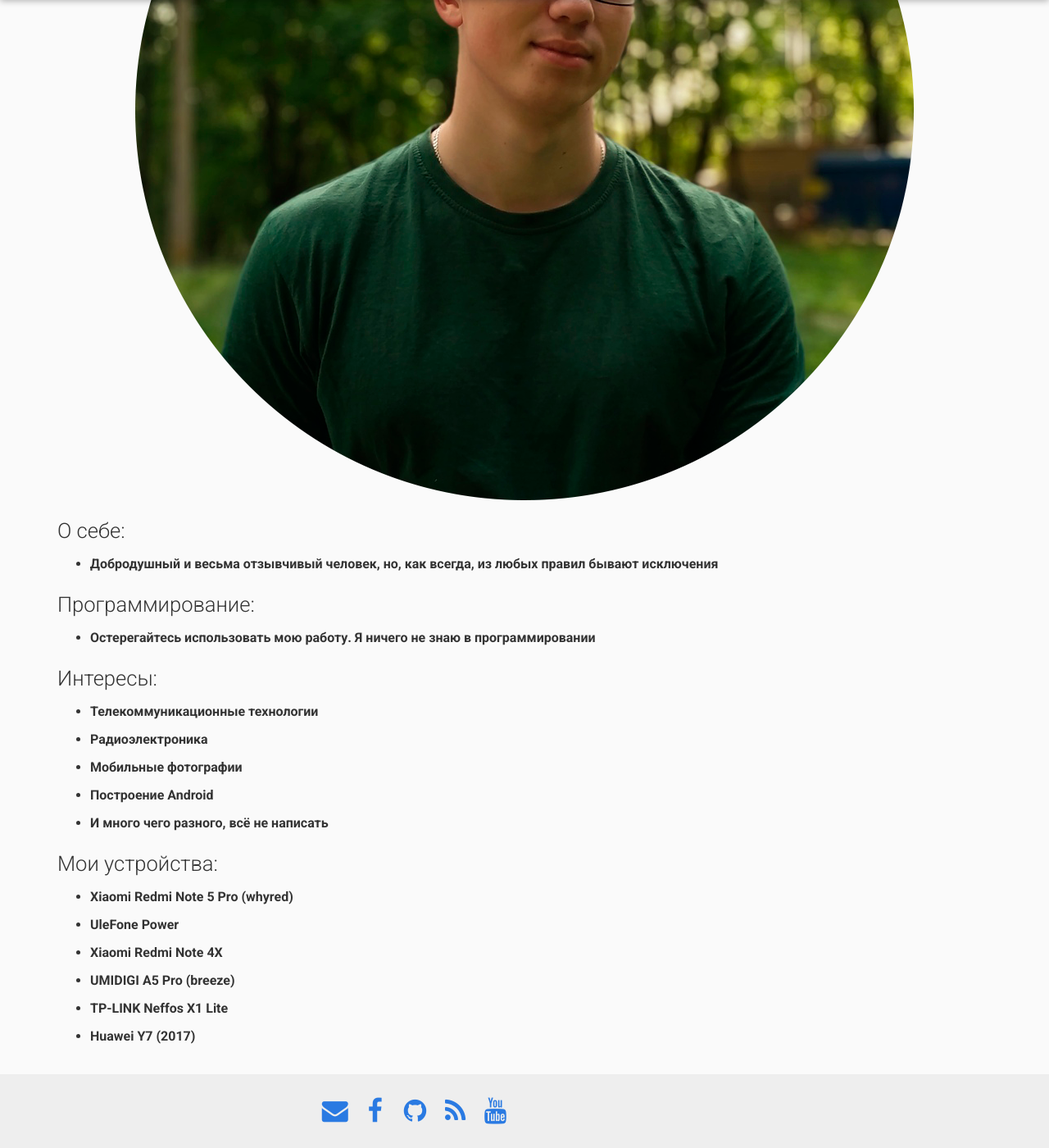
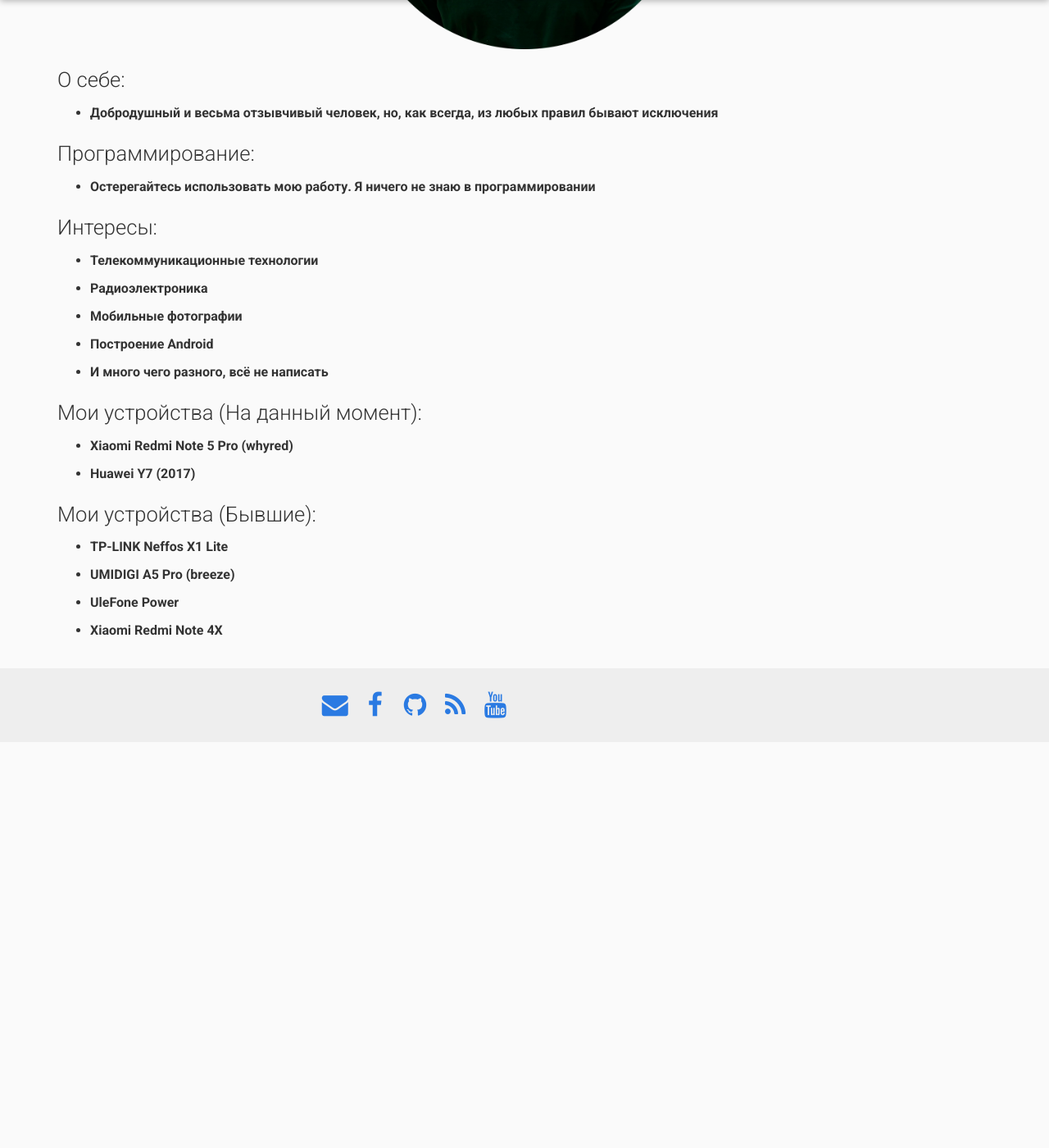
Before and after one commit to Hadenix/Hadenix.github.io, a Jekyll site: the page built from about.md, in a window 1280 px wide and 1400 px high, scrolled down 638 px. Shown: the whole window at 82% size. Built offline with Jekyll 4.4.1, drawn with Linux system fonts in a browser that asks for light colours; nearby versions of some CDN libraries; after the commit the page ends 1543 px from its top, so only the background shows below that.

Commit message:
Update about.md

```diff
--- a/about.md
+++ b/about.md
@@ -4,7 +4,7 @@
 permalink: /about/
 ---
 
-![Hadenix](http://Hadenix.github.io/images/avatar.png)
+<p><img src="http://Hadenix.github.io/images/avatar.png" width="400" height="400" alt="Hadenix"></p>
 
 ### О себе:
 * **Добродушный и весьма отзывчивый человек, но, как всегда, из любых правил бывают исключения**
@@ -23,15 +23,17 @@
 
 * **И много чего разного, всё не написать**
 
-### Мои устройства:
+### Мои устройства (На данный момент):
 * **Xiaomi Redmi Note 5 Pro (whyred)**
+
+* **Huawei Y7 (2017)**
+
+### Мои устройства (Бывшие):
+
+* **TP-LINK Neffos X1 Lite**
+
+* **UMIDIGI A5 Pro (breeze)**
 
 * **UleFone Power**
 
 * **Xiaomi Redmi Note 4X**
-
-* **UMIDIGI A5 Pro (breeze)**
-
-* **TP-LINK Neffos X1 Lite**
-
-* **Huawei Y7 (2017)**
```
